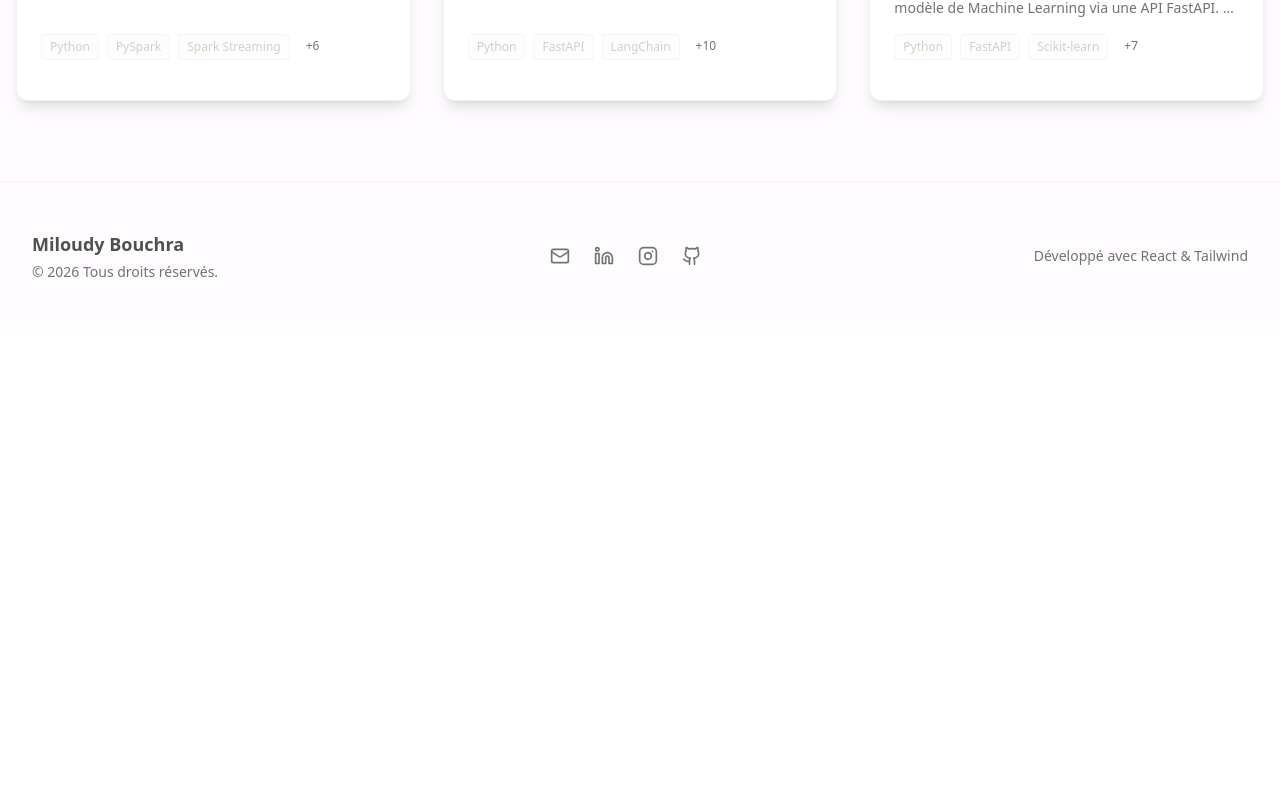
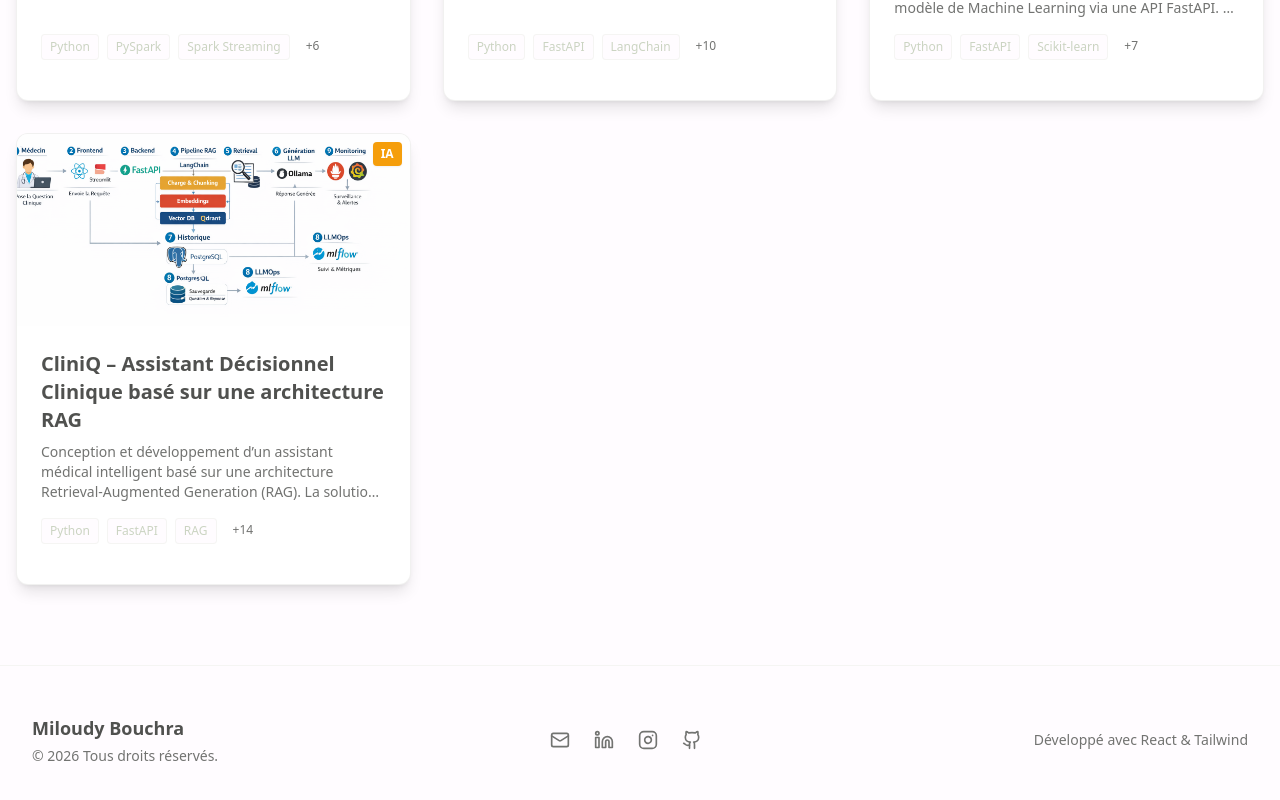
Before and after one commit to bouchramilo/portfolio_miloudy_bouchra, a React (Vite) app: page /projects in a window 1280 px wide. Shown: the part 2657-3457 px from the top of the page. Before the commit the page ends 2987 px from the top, so only its background shows below. Built offline with nearby package versions, Linux system fonts and the light colour scheme; a web font is replaced by a local one.

Commit message:
ajouter un project

```diff
--- a/src/data/projects.js
+++ b/src/data/projects.js
@@ -153,10 +153,38 @@ export const projects = [
         title: "Pipeline MLOps – Déploiement & Monitoring d’un Service de Prédiction ML",
         description: "Projet réalisé en binôme consistant à concevoir une chaîne MLOps complète pour le déploiement d’un modèle de Machine Learning via une API FastAPI. Le système intègre le tracking et le versioning des modèles avec MLflow, une pipeline CI/CD automatisée avec GitHub Actions, la conteneurisation Docker et un monitoring temps réel avec Prometheus et Grafana. L’API expose des métriques (/metrics) permettant de superviser la latence, les erreurs, les performances et l’état du conteneur en production.",
         type: ["IA"],
-        technologies: ["Python","FastAPI","Scikit-learn","MLflow","Docker","GitHub Actions","Prometheus","Grafana","Pytest","MLOps"],
+        technologies: ["Python", "FastAPI", "Scikit-learn", "MLflow", "Docker", "GitHub Actions", "Prometheus", "Grafana", "Pytest", "MLOps"],
         image: "/assets/images/projects/MLOpsFlow.png",
         githubUrl: "https://github.com/bouchramilo/MLOpsFlow",
         demoUrl: "#"
+    },
+    {
+        id: 16,
+        title: "CliniQ – Assistant Décisionnel Clinique basé sur une architecture RAG",
+        description: "Conception et développement d’un assistant médical intelligent basé sur une architecture Retrieval-Augmented Generation (RAG). La solution permet aux professionnels de santé d’accéder instantanément à des protocoles médicaux contextualisés à partir de documents PDF indexés. Le projet intègre un pipeline RAG complet (chunking optimisé, embeddings, vector store, retrieval avancé avec query expansion et reranking) ainsi qu’un backend FastAPI sécurisé (JWT, PostgreSQL). La solution inclut également une approche LLMOps avec MLflow (tracking des paramètres, logging des métriques RAG avec DeepEval), une pipeline CI/CD automatisée, la conteneurisation Docker et un monitoring temps réel via Prometheus & Grafana.",
+        type: ["IA"],
+        technologies: [
+            "Python",
+            "FastAPI",
+            "RAG",
+            "LangChain",
+            "PostgreSQL",
+            "SQLAlchemy",
+            "JWT",
+            "Qdrant",
+            "Hugging Face",
+            "MLflow",
+            "DeepEval",
+            "Docker",
+            "GitHub Actions",
+            "Prometheus",
+            "Grafana",
+            "React",
+            "TailwindCSS"
+        ],
+        image: "/assets/images/projects/cliniq.png",
+        githubUrl: "https://github.com/bouchramilo/CliniQ",
+        demoUrl: "https://github.com/bouchramilo/CliniQ_Frontend-"
     }
 
 
--- a/src/data/skills.js
+++ b/src/data/skills.js
@@ -23,7 +23,7 @@ export const skills = [
             { name: "SQL (MySQL, PostgreSQL)" },
             { name: "NoSQL (MongoDB)" },
             { name: "Data Warehouse (Snowflake)" },
-            { name: "ChromaDB" }
+            { name: "ChromaDB, Qdrant" }
         ]
     },
     {
```
Also changed, not shown: public/assets/images/projects/cliniq.png (added).
